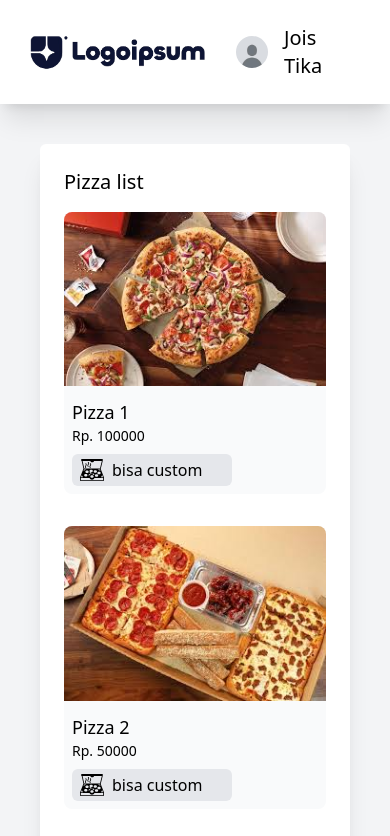
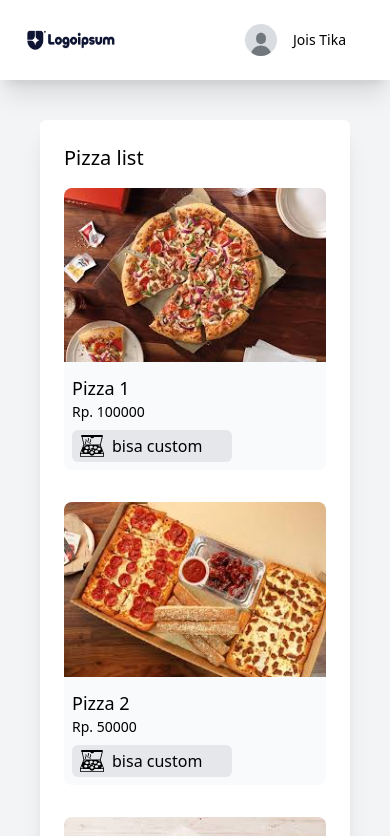
Before and after one commit to Jois01/pizza-order, a Vue app: page / in a window 390 px wide. Shown: the top 836 px of the page. Built offline with nearby package versions, Linux system fonts and the light colour scheme.

Commit message:
perbaikan desain

```diff
--- a/src/App.vue
+++ b/src/App.vue
@@ -1,5 +1,9 @@
 <template>
+  <nav class="flex justify-between bg-white shadow-xl p-6">
     <navbar />
+  </nav>
+
+  <section class="flex flex-col justify-center items-center">
     <div id="app" class="grid grid-cols-1 md:grid-cols-3 m-4">
       <div class="card col-span-2">
         <div class="card bg-white m-6 p-2 rounded-md shadow-xl">
@@ -14,6 +18,7 @@
         </div>
       </div>
       <div class="card">
+        <div class="">
           <div class="bg-white rounded-md p-10 m-6 shadow-xl">
             <h5 class="card-title">My Card</h5>
             <hr class="mt-2" />
@@ -26,6 +31,8 @@
           </div>
         </div>
       </div>
+    </div>
+  </section>
 </template>
 <script>
 import navbar from './components/navbar.vue'
--- a/src/components/cart.vue
+++ b/src/components/cart.vue
@@ -59,6 +59,21 @@
             </svg>
           </button>
         </div>
+        <div class="hidden md:block">
+          <div class="flex justify-between">
+            <div class="flex items-center">
+              <button
+              type="button"
+              id="decrement-button"
+              data-input-counter-decrement="quantity-input"
+              class="bg-gray-100 hover:bg-gray-200 border border-gray-300 rounded-s-lg
+              p-1 focus:ring-gray-100 focus:ring-2 focus:outline-none"
+              @click="buttonKurang(index)"
+              >
+            </button>
+            </div>
+          </div>
+        </div>
       </div>
 
       <hr class="my-8" />
--- a/src/components/navbar.vue
+++ b/src/components/navbar.vue
@@ -1,9 +1,7 @@
 <template>
-  <nav class="navbar flex justify-between bg-white shadow-xl p-6">
-    <img class="w-48" src="./icons/logoipsum.png" alt="" />
+    <img class="md:w-48 w-24" src="./icons/logoipsum.png" alt="" />
     <div class="profile flex items-center gap-4 text-xl mx-5">
       <img class="w-8 rounded-full" src="./icons/image.jpg" alt="" />
-      <div>Jois Tika</div>
+      <div class="md:text-xl text-sm">Jois Tika</div>
     </div>
-  </nav>
 </template>
--- a/src/components/pizza.vue
+++ b/src/components/pizza.vue
@@ -13,8 +13,9 @@
   <!-- modal -->
   <div
     v-if="open"
-    class="modal bg-white border border-gray-400 rounded-md items-center justify-center inset-0 fixed m-20 md:m-40 shadow-2xl"
+    class="modal bg-white border border-gray-400 rounded-md items-center justify-center inset-0 fixed  md:m-40 shadow-2xl "
   >
+  <div class="">
     <div class="judul m-3 flex justify-between mt-10">
       <div class="text-md sm:text-2xl">Select variant</div>
       <button @click="open = false" class="bg-gray-200 w-32 py-1 px-2 rounded-md">Close</button>
@@ -79,6 +80,7 @@
       </div>
     </div>
   </div>
+  </div>
 </template>
 <!-- varian yang bisa di pilih cuman 5 -->
 <!-- ambil data pizza dan variant -->
```
Lines whose indentation alone changed are shown as unchanged.
